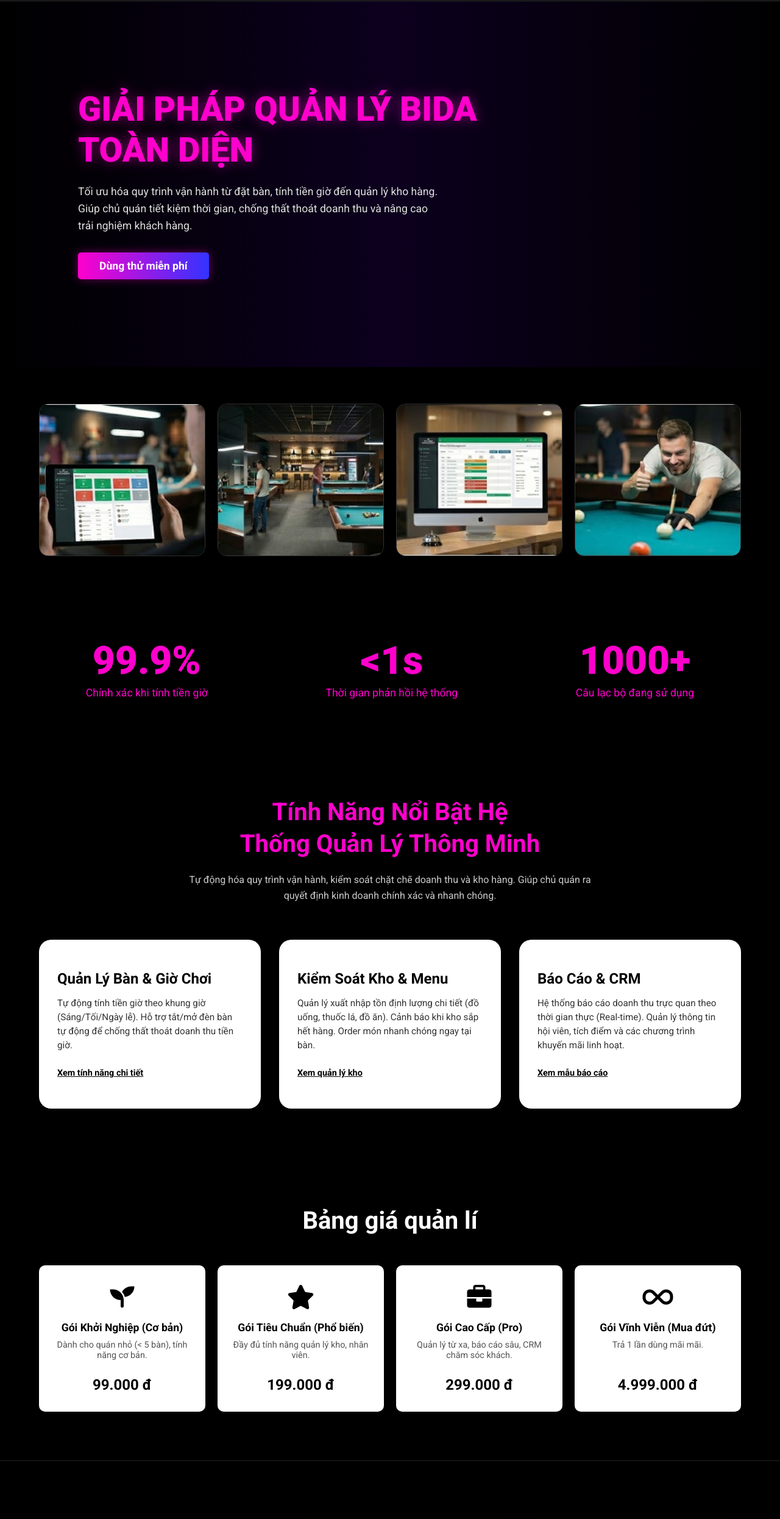
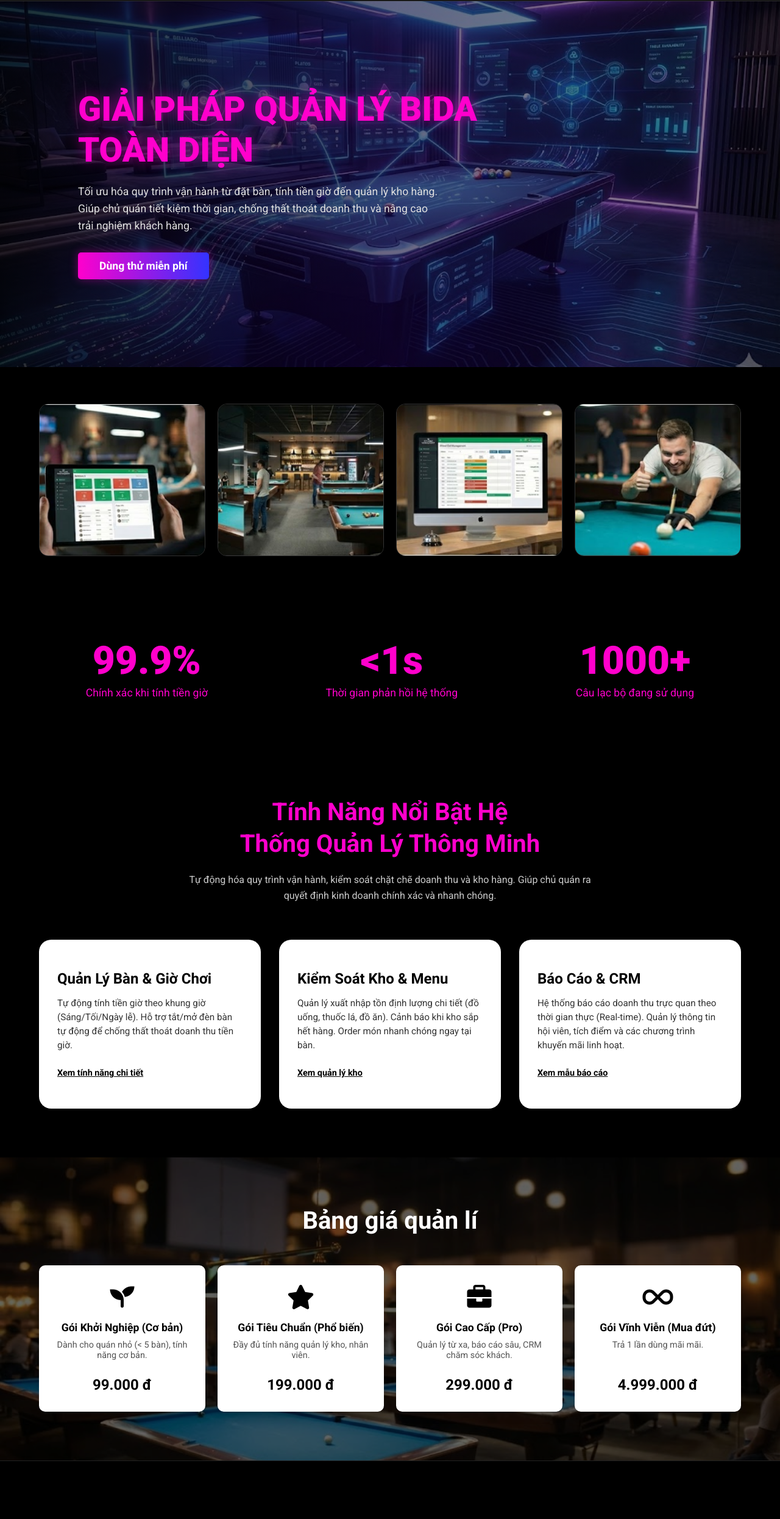
Before and after one commit to quanhoang-gon/-n-tkweb, a plain HTML site: page login/index.html in a window 1280 px wide. Shown: the part 69-2560 px from the top of the page at 61% size. Drawn offline with Linux system fonts and the light colour scheme.

Commit message:
Update index.html

```diff
--- a/login/index.html
+++ b/login/index.html
@@ -25,7 +25,7 @@
         </div>
     </header>
 
-    <section class="hero-section" style="background-image: url('/i/1.jpg');">
+    <section class="hero-section" style="background-image: url('/images/1.jpg');">
 
         <div class="overlay"></div>
 
@@ -123,7 +123,7 @@
 
 
 <!-- Phần 4 -->
-<section class="pricing" style="background-image: url('/i/2.jpg');">
+<section class="pricing" style="background-image: url('/images/2.jpg');">
 
         <div class="overlay-dark"></div> <div class="container relative-content">
             <h2 class="pricing-title">Bảng giá quản lí</h2>
```
